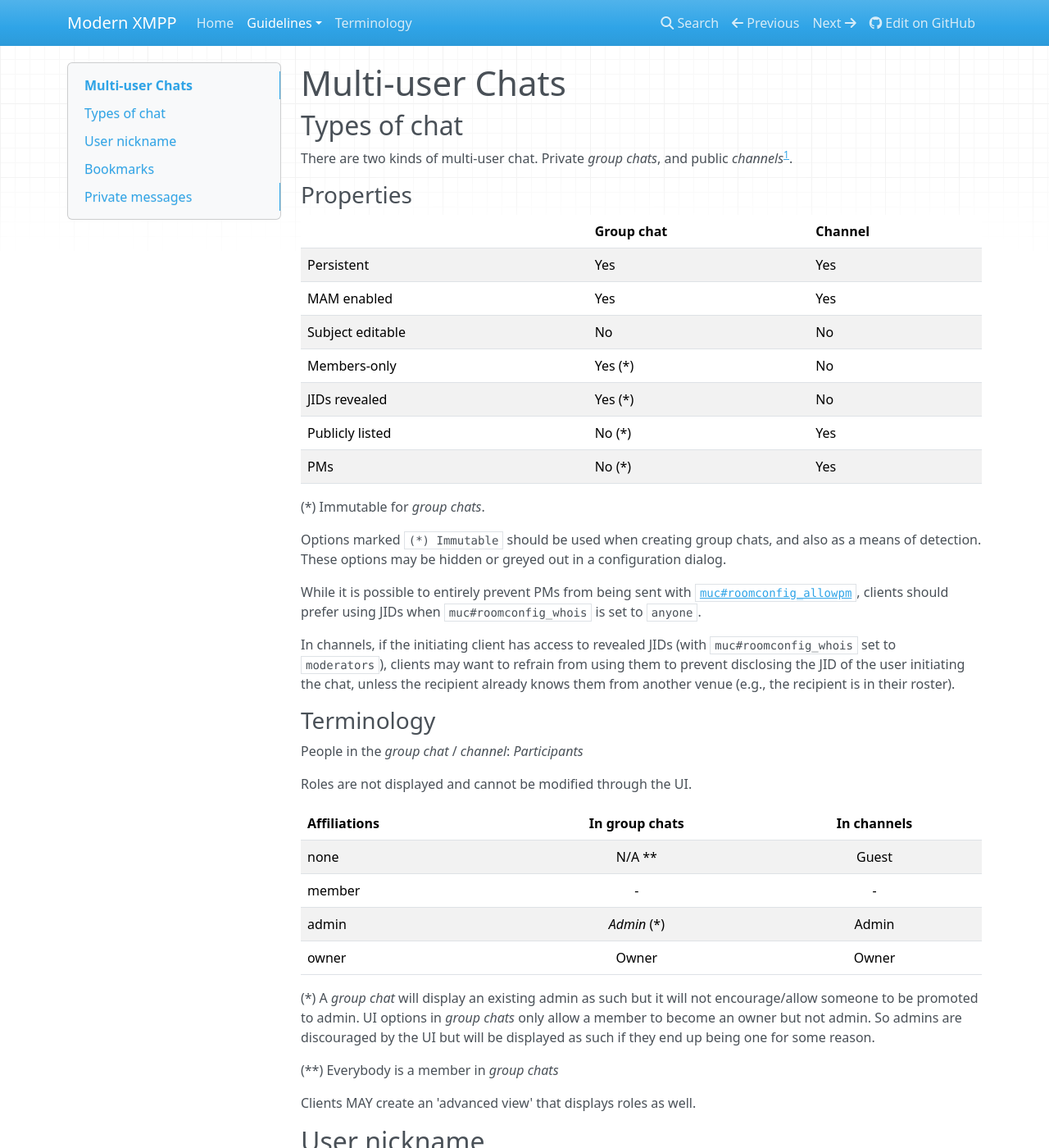
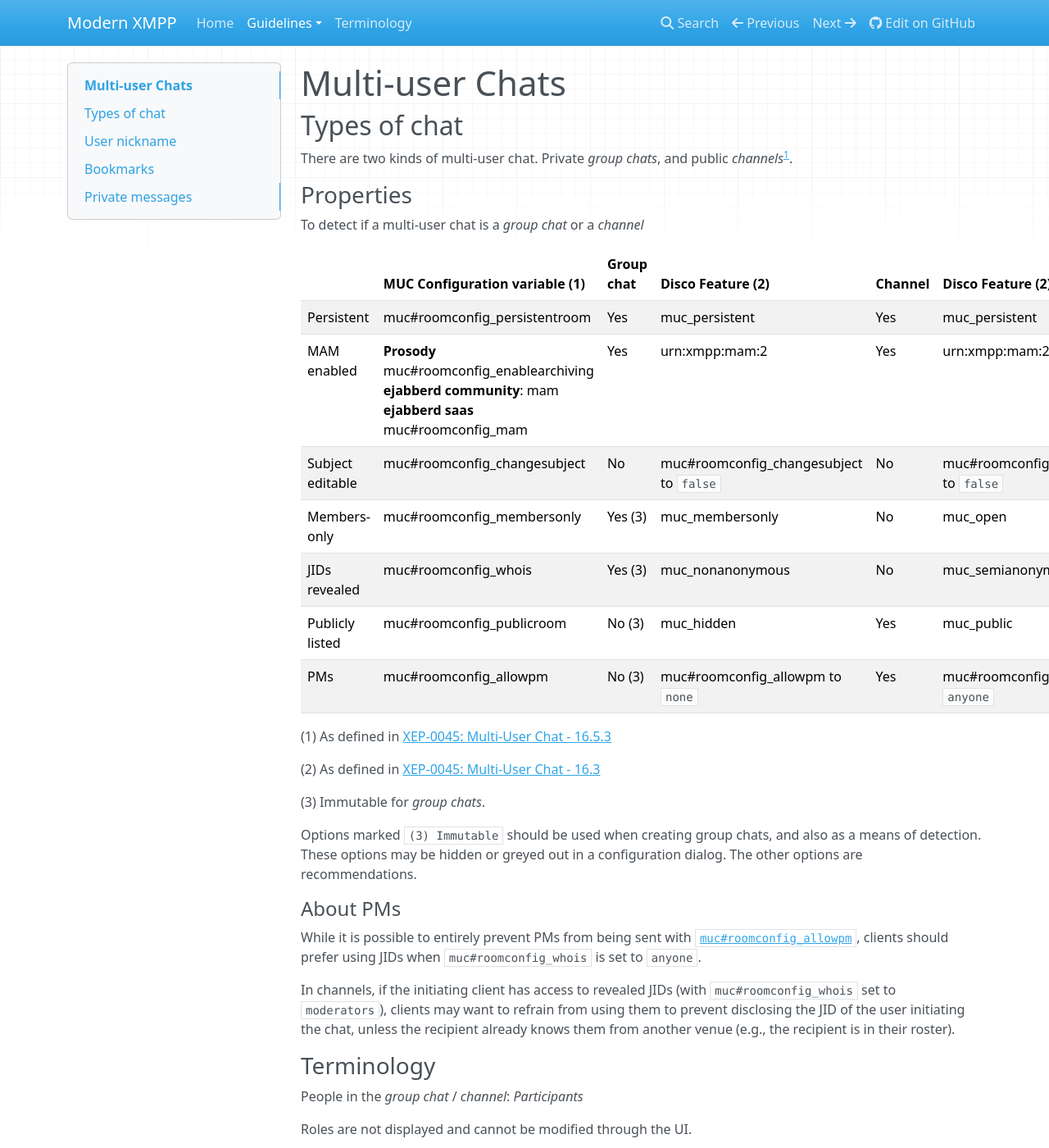
Before and after one commit to modernxmpp/modernxmpp, an MkDocs documentation site: the page built from docs/client/groupchat.md, in a window 1280 px wide and 1400 px high. Shown: the whole window at 82% size. Built offline with MkDocs 1.6.1, drawn with Linux system fonts in a browser that asks for light colours; nearby versions of some CDN libraries.

Commit message:
Complete the Groupchat properties table with related MUC configuration and disco#info variables

```diff
--- a/docs/client/groupchat.md
+++ b/docs/client/groupchat.md
@@ -6,20 +6,27 @@ There are two kinds of multi-user chat. Private *group chats*, and public *chann
 
 ### Properties
 
-|                  | Group chat | Channel |
-|:-----------------|:-----------|:--------|
-| Persistent       | Yes        | Yes     |
-| MAM enabled      | Yes        | Yes     |
-| Subject editable | No         | No      |
-| Members-only     | Yes (\*)   | No      |
-| JIDs revealed    | Yes (\*)   | No      |
-| Publicly listed  | No  (\*)   | Yes     |
-| PMs              | No  (\*)   | Yes     |
+To detect if a multi-user chat is a *group chat* or a *channel*
 
-(\*) Immutable for *group chats*.
+|                  | MUC Configuration variable (1) | Group chat | Disco Feature (2)  | Channel | Disco Feature (2)  |
+|:-----------------|:-------------------|:-----------|:---------------|:--------|:---------------|
+| Persistent       | muc#roomconfig_persistentroom | Yes        | muc_persistent | Yes     | muc_persistent |
+| MAM enabled      | **Prosody** muc#roomconfig_enablearchiving<br>**ejabberd community**: mam<br>**ejabberd saas** muc#roomconfig_mam | Yes        | urn:xmpp:mam:2 | Yes     | urn:xmpp:mam:2  |
+| Subject editable | muc#roomconfig_changesubject | No         | muc#roomconfig_changesubject to `false` | No      | muc#roomconfig_changesubject to `false` |
+| Members-only     | muc#roomconfig_membersonly | Yes (3)   | muc_membersonly | No      | muc_open      |
+| JIDs revealed    | muc#roomconfig_whois | Yes (3)   | muc_nonanonymous| No      | muc_semianonymous |
+| Publicly listed  | muc#roomconfig_publicroom | No  (3)   | muc_hidden      | Yes     | muc_public    |
+| PMs              | muc#roomconfig_allowpm | No  (3)   | muc#roomconfig_allowpm to `none` | Yes     | muc#roomconfig_allowpm to `anyone` |
 
-Options marked `(*) Immutable` should be used when creating group chats, and also as a
-means of detection. These options may be hidden or greyed out in a configuration dialog.
+(1) As defined in [XEP-0045: Multi-User Chat - 16.5.3](https://xmpp.org/extensions/xep-0045.html#registrar-formtype-owner)
+
+(2) As defined in [XEP-0045: Multi-User Chat - 16.3](https://xmpp.org/extensions/xep-0045.html#registrar-features)
+
+(3) Immutable for *group chats*.
+
+Options marked `(3) Immutable` should be used when creating group chats, and also as a means of detection. These options may be hidden or greyed out in a configuration dialog. The other options are recommendations.
+
+#### About PMs
 
 While it is possible to entirely prevent PMs from being sent with
 [`muc#roomconfig_allowpm`](https://xmpp.org/extensions/xep-0045.html#privatemessage),
```
